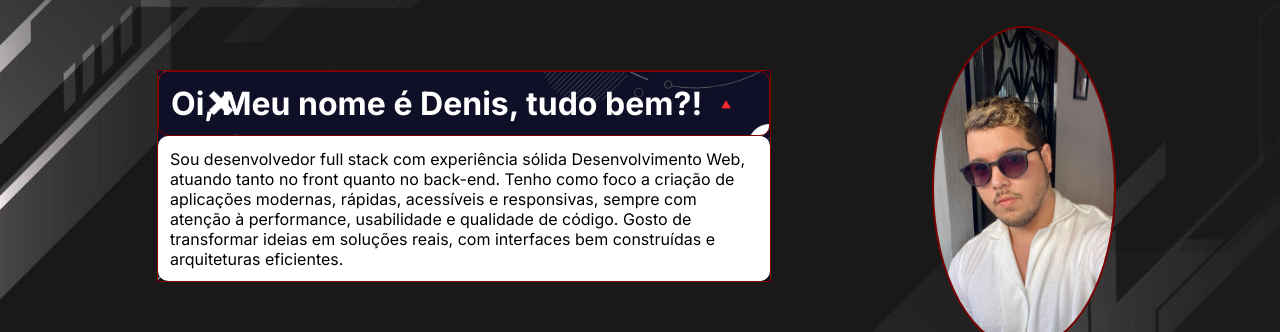
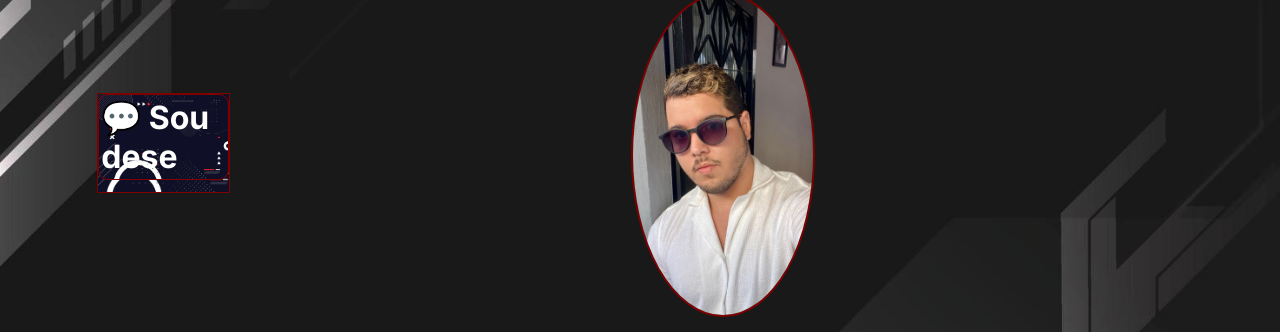
Before and after one commit to DenyCodes/port-react, a React (Create React App) app: page / in a window 1280 px wide. Shown: the part 157-489 px from the top of the page. Built offline with nearby package versions, Linux system fonts and the light colour scheme.

Commit message:
animation

```diff
--- a/src/containers/Hero/index.tsx
+++ b/src/containers/Hero/index.tsx
@@ -1,33 +1,62 @@
+import { useEffect, useState } from 'react'
 import denis from '../../images/eu.jpg'
 import { Container, Icones, Pic, PicPerfil, Sobre, SobreText } from './styles'
 
-const Hero = () => (
+const mensagens = [
+  'Oi, Meu nome é Denis, tudo bem?!',
+  'Sou dev full stack 🚀',
+  'Sou desenvolvedor full stack com experiência sólida Desenvolvimento Web, atuando tanto no front quanto no back-end.',
+  'aplicações modernas, rápidas, acessíveis e responsivas, sempre com atenção à performance, usabilidade e qualidade de código. Gosto de transformar ideias em soluções reais, com interfaces bem construídas e arquiteturas eficientes.'
+]
+
+const Hero = () => {
+  const [texto, setTexto] = useState('')
+  const [indexMensagem, setIndexMensagem] = useState(0)
+  const [indexLetra, setIndexLetra] = useState(0)
+
+  // efeito de digitação
+  useEffect(() => {
+    if (indexMensagem < mensagens.length) {
+      if (indexLetra < mensagens[indexMensagem].length) {
+        const timeout = setTimeout(() => {
+          setTexto((prev) => prev + mensagens[indexMensagem][indexLetra])
+          setIndexLetra((prev) => prev + 1)
+        }, 60)
+        return () => clearTimeout(timeout)
+      } else {
+        // próxima mensagem depois de 1.5s
+        const timeout = setTimeout(() => {
+          setTexto('')
+          setIndexMensagem((prev) => prev + 1)
+          setIndexLetra(0)
+        }, 1500)
+        return () => clearTimeout(timeout)
+      }
+    }
+  }, [indexLetra, indexMensagem])
+
+  return (
     <Container>
       <Sobre>
         <SobreText>
-        <h1>Oi, Meu nome é Denis, tudo bem?!</h1>
-        <p
+          <h1 style={{ marginBottom: '12px' }}>
+            💬{' '}
+            <span
               style={{
-            padding: '2%',
-            borderRadius: '10px',
-            backgroundColor: '#fff',
-            color: 'black'
+                color: '#fff'
               }}
             >
-          Sou desenvolvedor full stack com experiência sólida Desenvolvimento
-          Web, atuando tanto no front quanto no back-end. Tenho como foco a
-          criação de aplicações modernas, rápidas, acessíveis e responsivas,
-          sempre com atenção à performance, usabilidade e qualidade de código.
-          Gosto de transformar ideias em soluções reais, com interfaces bem
-          construídas e arquiteturas eficientes.
-        </p>
+              {texto}
+            </span>
+          </h1>
         </SobreText>
         <Icones></Icones>
       </Sobre>
       <PicPerfil>
         <Pic src={denis} />
       </PicPerfil>
-    <header></header>
     </Container>
   )
+}
+
 export default Hero
--- a/src/containers/Hero/styles.ts
+++ b/src/containers/Hero/styles.ts
@@ -52,6 +52,7 @@ export const SobreText = styled.div`
   background-repeat: no-repeat;
   background-attachment: fixed;
   margin: 10%;
+  text-shadow: 2px 2px solid;
 `
 export const PicPerfil = styled.div`
   display: flex;
```
Lines whose indentation alone changed are shown as unchanged.
